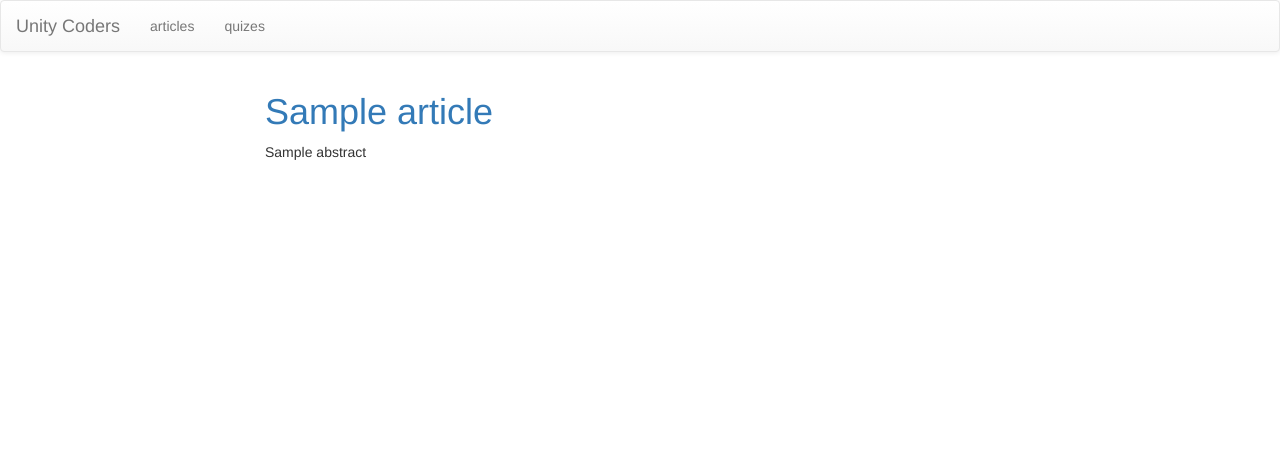
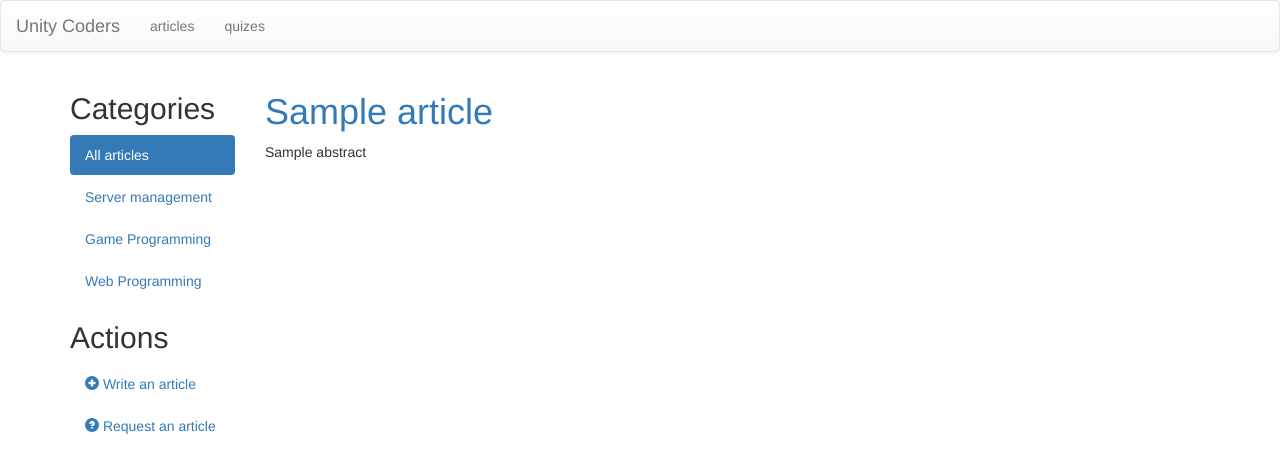
Before and after one commit to unitycoders/uc-django-site, a Django app: template lectern/templates/lectern/article_list.html in a window 1280 px wide. Shown: the top 473 px of the page. Run offline with Django 3.2, Linux system fonts and the light colour scheme; the template is opened without the code that fills it: most values are stand-ins (such as "Sample title", 1, 10 or a date in 2020); some libraries are stand-ins or nearby versions.

Commit message:
article list mockups for categories and actions

```diff
--- /dev/null
+++ b/data/templates/base_multicol.html
@@ -0,0 +1,15 @@
+{% extends "base.html" %}
+
+{% block container %}
+    <div class="row">
+        <div class="col-md-2">
+            {% block leftbar %}{% endblock %}
+        </div>
+        <div class="col-md-8">
+		    {% block content %}{% endblock %}
+        </div>
+        <div class="col-md-2">
+            {% block rightbar %}{% endblock %}
+        </div>
+    </div>
+{% endblock %}
--- a/lectern/templates/lectern/article_list.html
+++ b/lectern/templates/lectern/article_list.html
@@ -1,6 +1,22 @@
-{% extends "base_centered.html" %}
+{% extends "base_multicol.html" %}
 {% load i18n %}
 {% load bootstrap3 %}
+
+{% block leftbar %}
+<h2 class="muted">Categories</h2>
+<ul class="nav nav-pills nav-stacked">
+    <li class="active"><a href="{% url "lectern:index" %}">All articles</a></li>
+    <li><a href="#TODO">Server management</a></li>
+    <li><a href="#TODO">Game Programming</a></li>
+    <li><a href="#TODO">Web Programming</a></li>
+</ul>
+
+<h2>Actions</h2>
+<ul class="nav nav-pills nav-stacked">
+    <li><a href="{% url "lectern:add" %}"><span class="glyphicon glyphicon-plus-sign" aria-hidden="true"></span> Write an article</a></li>
+    <li><a href="#TODO"><span class="glyphicon glyphicon-question-sign" aria-hidden="true"></span> Request an article</a></li>
+</ul>
+{% endblock %}
 
 {% block content %}
 <h1 class="sr-only">{% trans "our articles" %}</h1>
```
